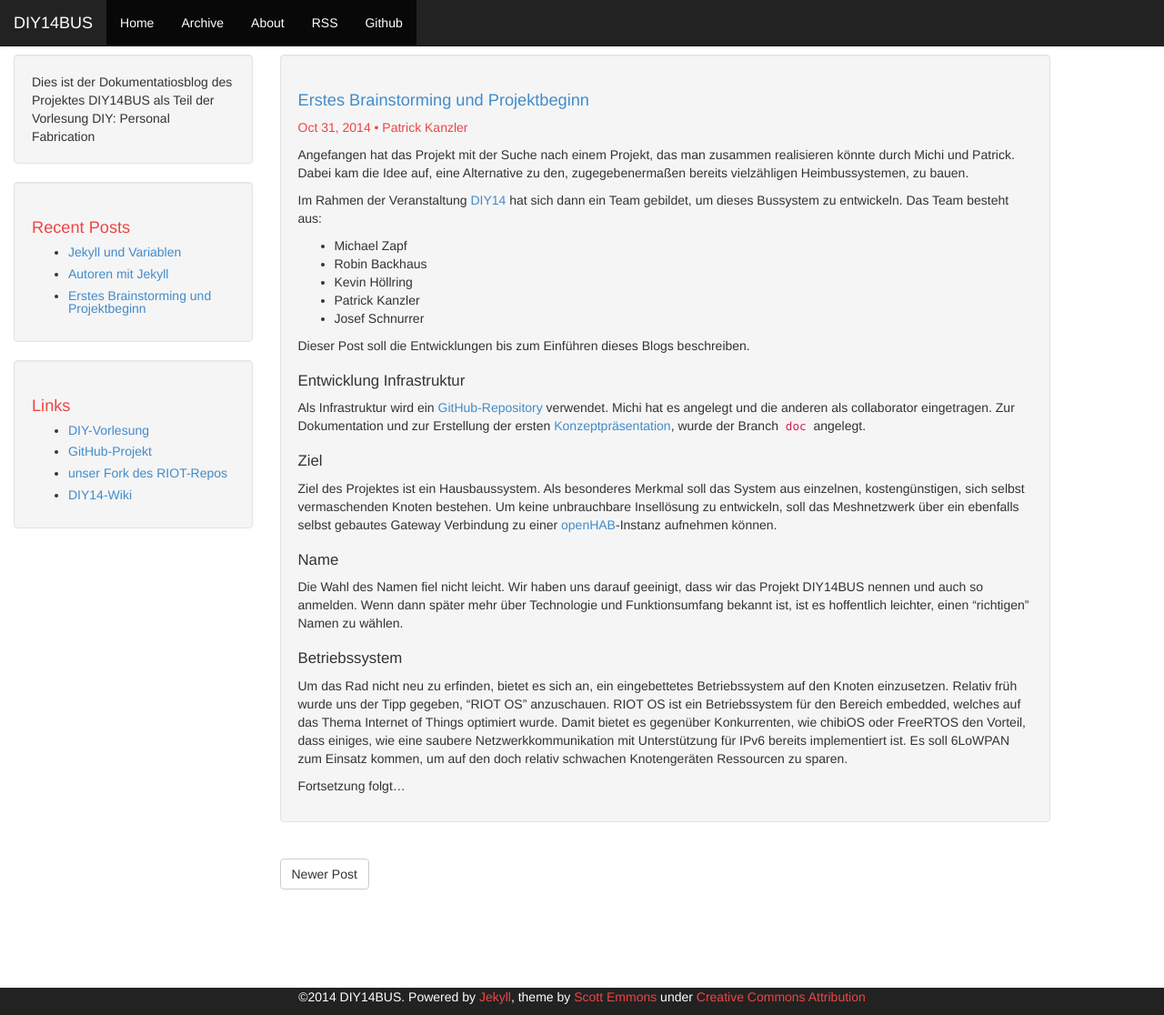
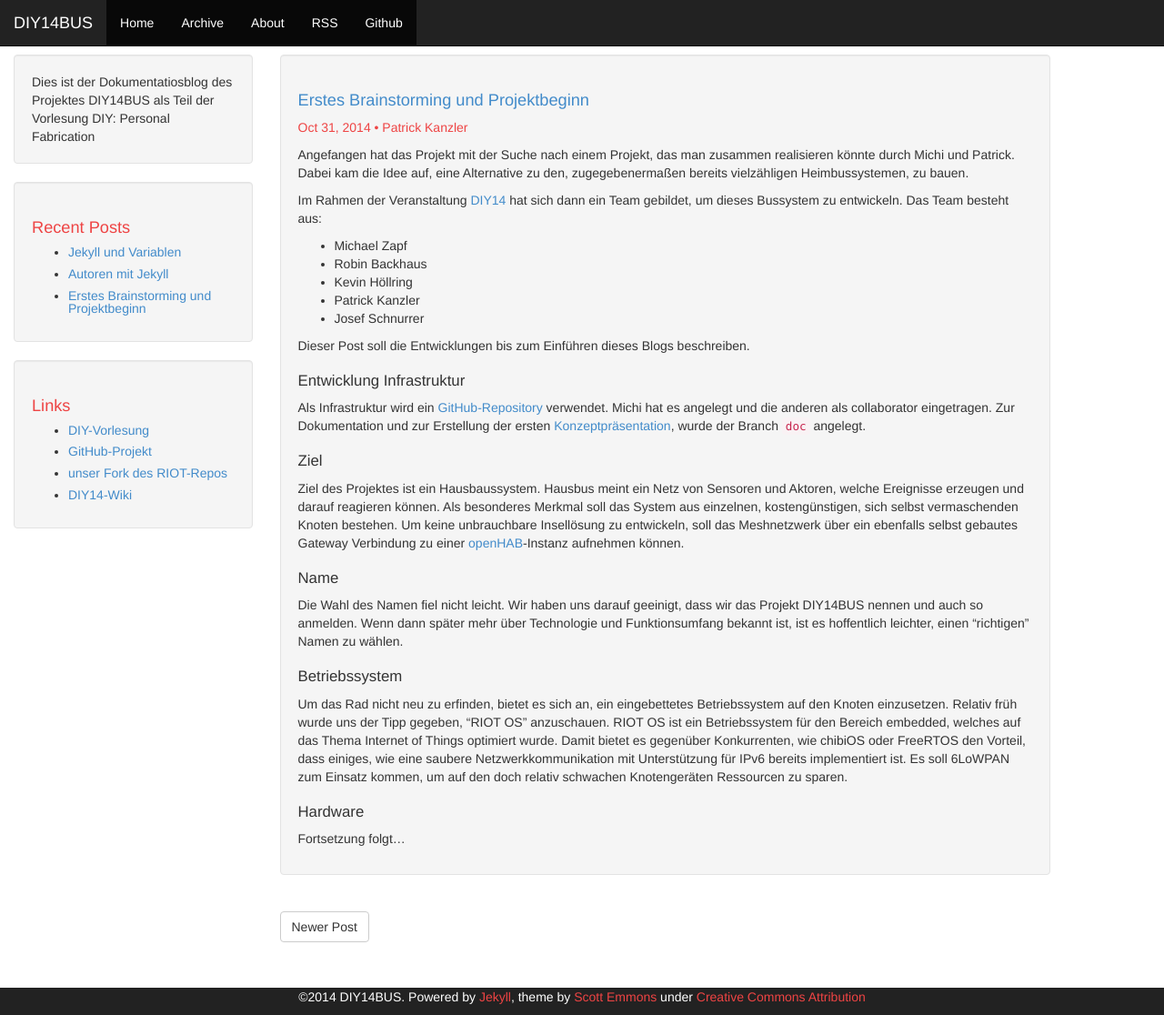
Before and after one commit to michz/diy14bus, a Jekyll site: the page built from _posts/2014-10-31-erstes-brainstorming-und-projektbeginn.markdown, in a window 1280 px wide and 1116 px high. Shown: the whole window at 91% size. Built offline with Jekyll 4.4.1, drawn with Linux system fonts in a browser that asks for light colours; Markdown is read by kramdown in place of the engine named in the settings.

Commit message:
Abschnitt über Hardware für den Hausbus in der Doku angefangen

```diff
--- a/_posts/2014-10-31-erstes-brainstorming-und-projektbeginn.markdown
+++ b/_posts/2014-10-31-erstes-brainstorming-und-projektbeginn.markdown
@@ -28,6 +28,7 @@ Zur Dokumentation und zur Erstellung der ersten [Konzeptpräsentation][presentat
 
 ## Ziel
 Ziel des Projektes ist ein Hausbaussystem.
+Hausbus meint ein Netz von Sensoren und Aktoren, welche Ereignisse erzeugen und darauf reagieren können.
 Als besonderes Merkmal soll das System aus einzelnen, kostengünstigen, sich selbst vermaschenden Knoten bestehen.
 Um keine unbrauchbare Insellösung zu entwickeln, soll das Meshnetzwerk über ein ebenfalls selbst gebautes Gateway Verbindung zu einer [openHAB][openhab]-Instanz aufnehmen können.
 
@@ -43,6 +44,8 @@ RIOT OS ist ein Betriebssystem für den Bereich embedded, welches auf das Thema
 Damit bietet es gegenüber Konkurrenten, wie chibiOS oder FreeRTOS den Vorteil, dass einiges, wie eine saubere Netzwerkkommunikation mit Unterstützung für IPv6 bereits implementiert ist.
 Es soll 6LoWPAN zum Einsatz kommen, um auf den doch relativ schwachen Knotengeräten Ressourcen zu sparen.
 
+## Hardware
+
 
 Fortsetzung folgt...
 
```
